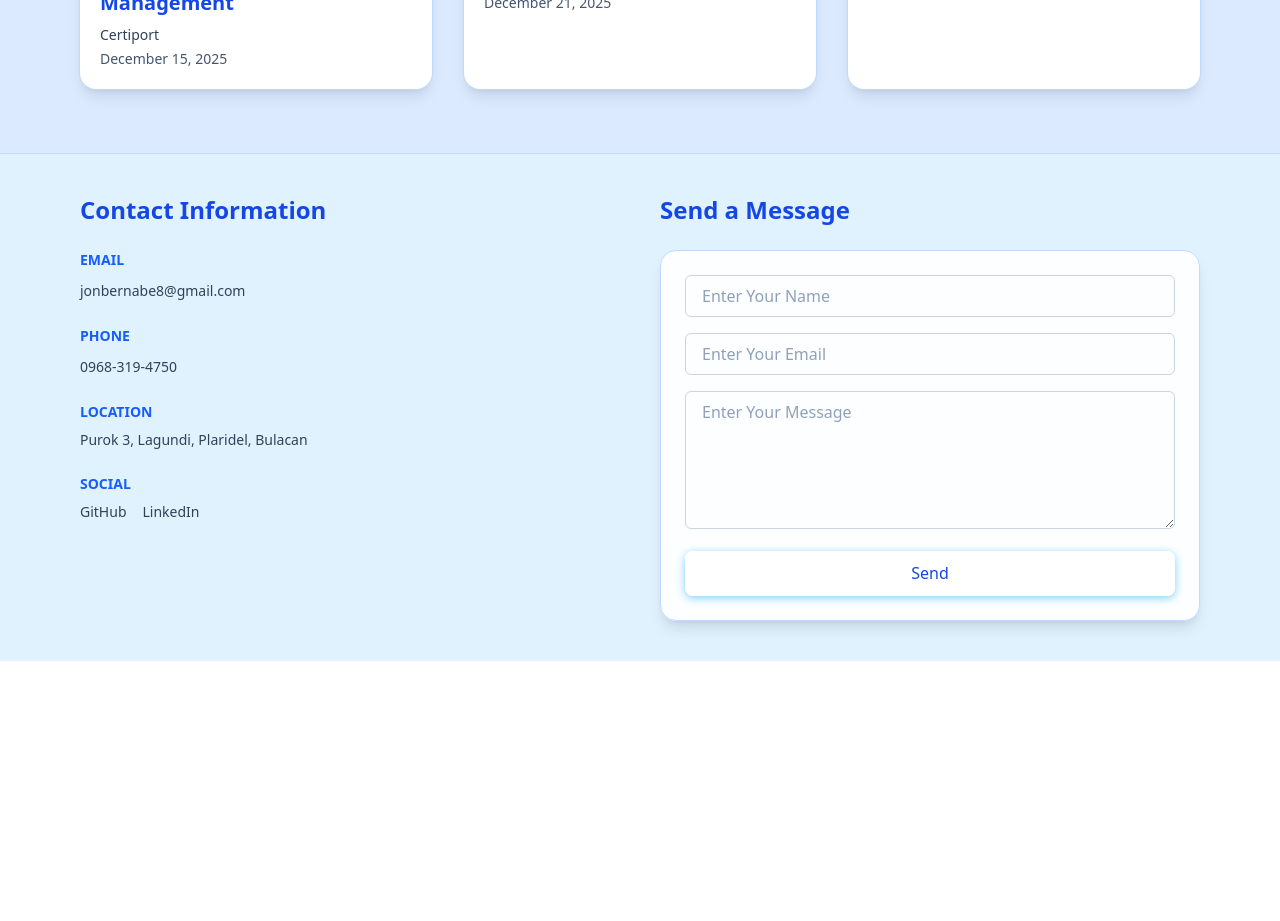
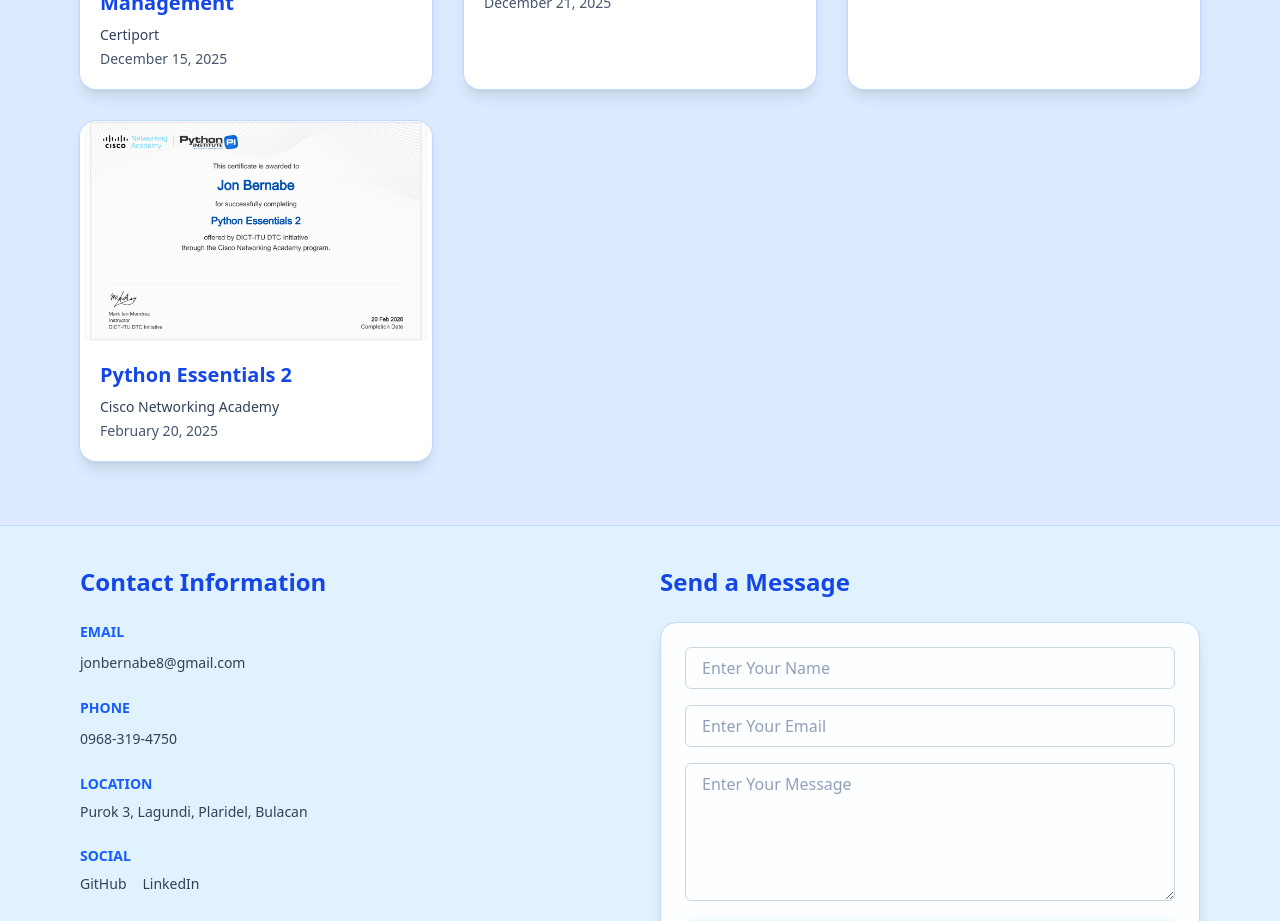
Before and after one commit to Monoknows/TakeHome, a React (Vite) app: page / in a window 1280 px wide. Shown: the part 3280-4201 px from the top of the page. Before the commit the page ends 3941 px from the top, so only its background shows below. Built offline with nearby package versions, Linux system fonts and the light colour scheme.

Commit message:
added a certificate

```diff
--- a/src/Components/Seminars/Seminars.jsx
+++ b/src/Components/Seminars/Seminars.jsx
@@ -44,6 +44,12 @@
       issuer: "freeCodeCamp",
       date: "February 8, 2026",
       image: "/freecodecampcert.png",
+    },
+    {
+      title: "Python Essentials 2",
+      issuer: "Cisco Networking Academy",
+      date: "February 20, 2025",
+      image: "/pythonCert.png",
     },
   ];
 
```
Also changed, not shown: public/pythonCert.png (added).
